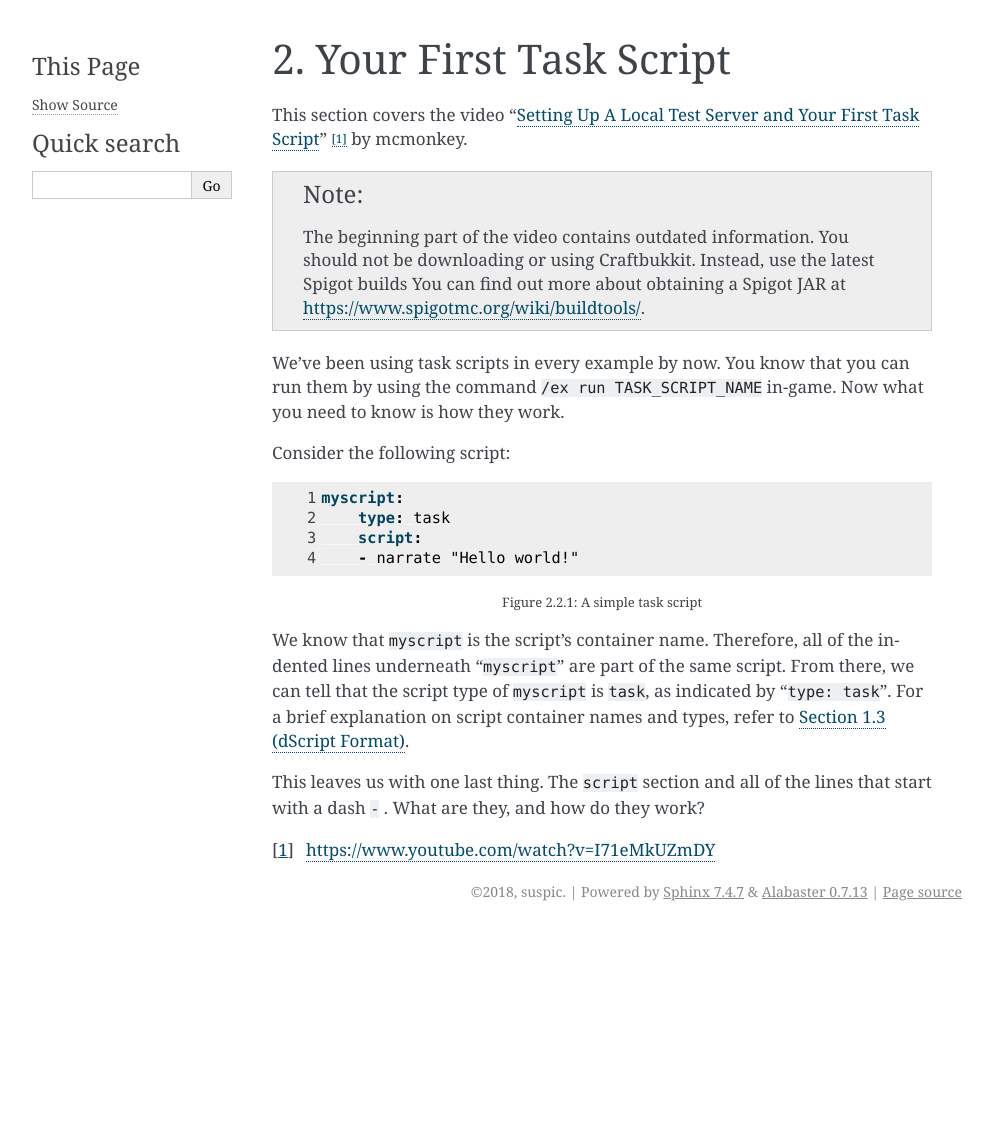
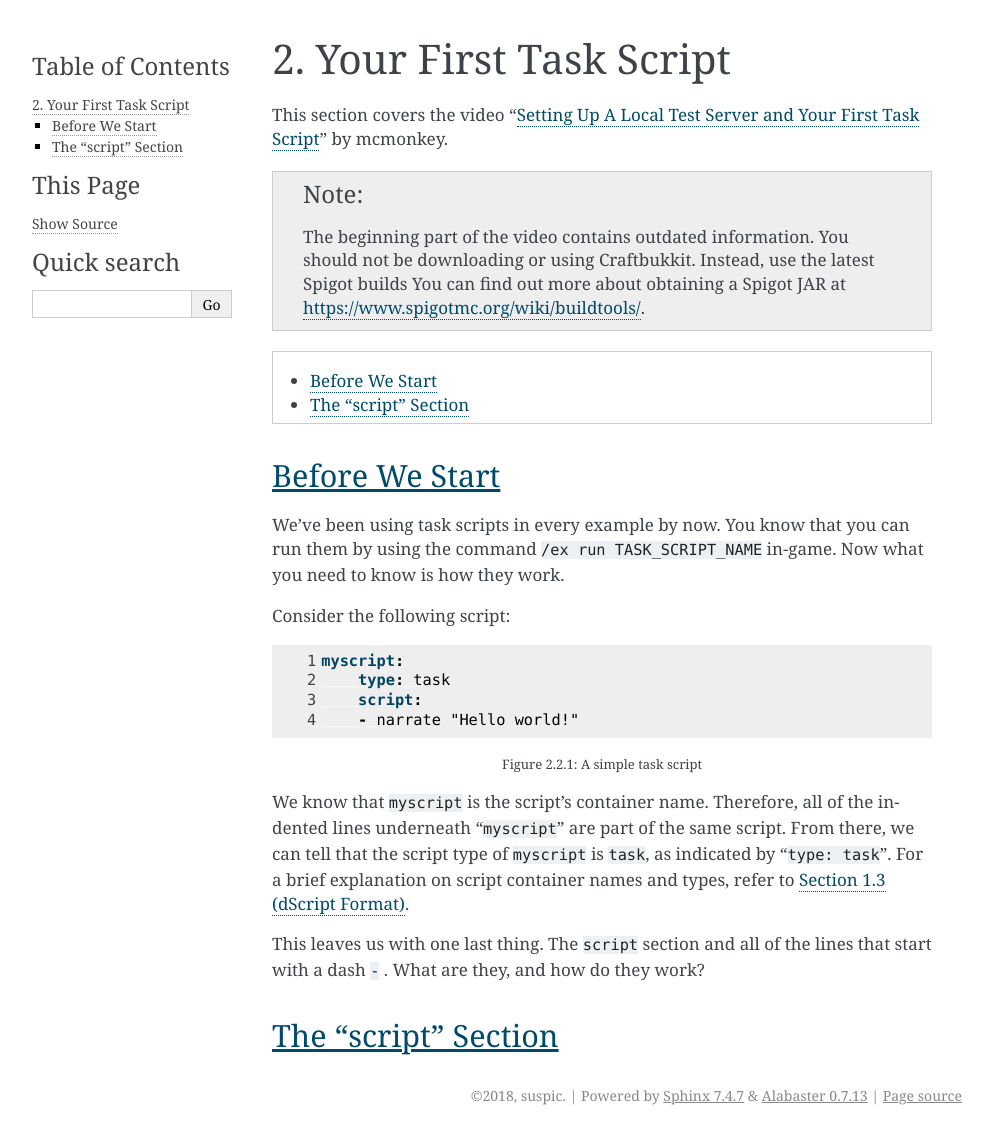
Before and after one commit to DenizenScript/Denizen-For-Bukkit-Docs, a Sphinx documentation site: the page built from source/docs/basics-of-scripting/your-first-task-script.rst, in a window 1280 px wide. Shown: the whole page, without its empty margins (148-1141 px from the left). Built offline with Sphinx 7.4.7, drawn with Linux system fonts in a browser that asks for light colours; before the commit the page ends 931 px from its top, so only the background shows below that.

Commit message:
Use /vids/ links and minor organization

```diff
--- a/source/docs/basics-of-scripting/your-first-task-script.rst
+++ b/source/docs/basics-of-scripting/your-first-task-script.rst
@@ -5,8 +5,10 @@
 =========================
 
 This section covers the video “`Setting Up A Local Test Server and Your First
-Task Script <https://www.youtube.com/watch?v=I71eMkUZmDY>`_”
-[#]_ by mcmonkey.
+Task Script`_” by mcmonkey.
+
+.. _Setting Up A Local Test Server and Your First Task Script:
+  https://one.denizenscript.com/denizen/vids/Setting%20Up%20A%20Local%20Test%20Server%20and%20Your%20First%20Task%20Script
 
 .. note::
 
@@ -14,6 +16,12 @@
   be downloading or using Craftbukkit. Instead, use the latest Spigot builds
   You can find out more about obtaining a Spigot JAR at
   https://www.spigotmc.org/wiki/buildtools/.
+
+.. contents::
+  :local:
+
+Before We Start
+---------------
 
 We’ve been using task scripts in every example by now. You know that you can run
 them by using the command ``/ex run TASK_SCRIPT_NAME`` in-game. Now what you
@@ -44,7 +52,8 @@
 This leaves us with one last thing. The ``script`` section and all of the lines
 that start with a dash ``-`` . What are they, and how do they work?
 
+The "script" Section
+--------------------
+
 .. todo
   Finish this section
-
-.. [#] https://www.youtube.com/watch?v=I71eMkUZmDY
--- a/source/docs/getting-started/introduction.rst
+++ b/source/docs/getting-started/introduction.rst
@@ -30,8 +32,8 @@
 
 All script files follow the dScript format, which shares some features with
 YAML. For example, indentation is key. Clear and consistent naming is highly
-recommended. We will cover more of this in :ref:`Section 1.3<getting-started
-dscript-format>`.
+recommended. We will cover more of this in :ref:`Section 1.3 (dScript Format)
+<getting-started dscript-format>`.
 
 For now, we will assume that you already have a server ready for scripting. If
 you don’t, consider setting up a local server. You can download BuildTools and
--- a/source/index.rst
+++ b/source/index.rst
@@ -15,8 +15,8 @@
   This guide largely assumes that you already have a Spigot server set up and
   ready to use.
 
-  :ref:`Section 1.2<getting-started denizen-folder>` covers the Denizen folder and its
-  various files/directories.
+  :ref:`Section 1.2 (The Denizen Folder)<getting-started denizen-folder>` covers
+  the Denizen folder and its various files/directories.
 
 Contents
 ========
```
Also changed, not shown: other parts of source/docs/getting-started/introduction.rst (+2 -0 lines), source/docs/basics-of-scripting/an-introduction-to-tags.rst (+12 -4 lines).
